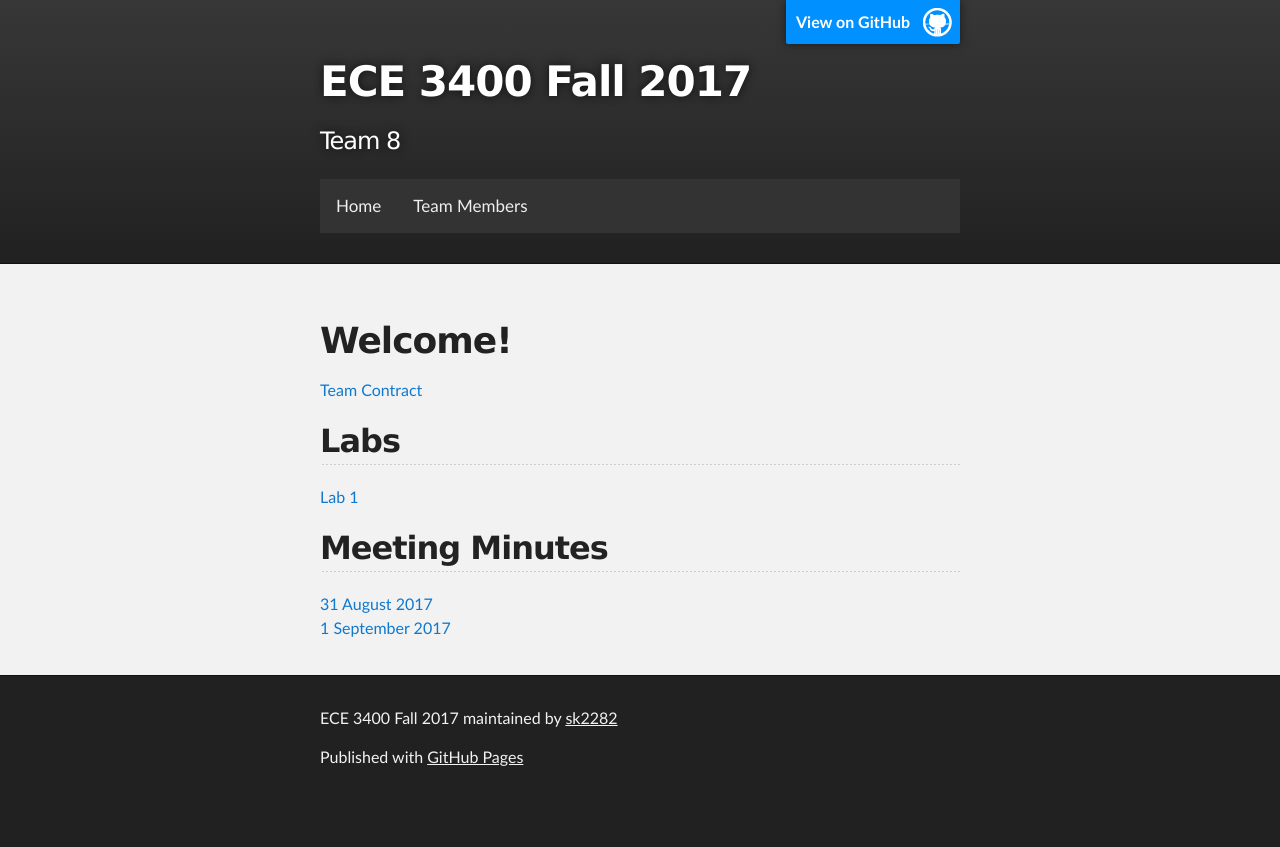
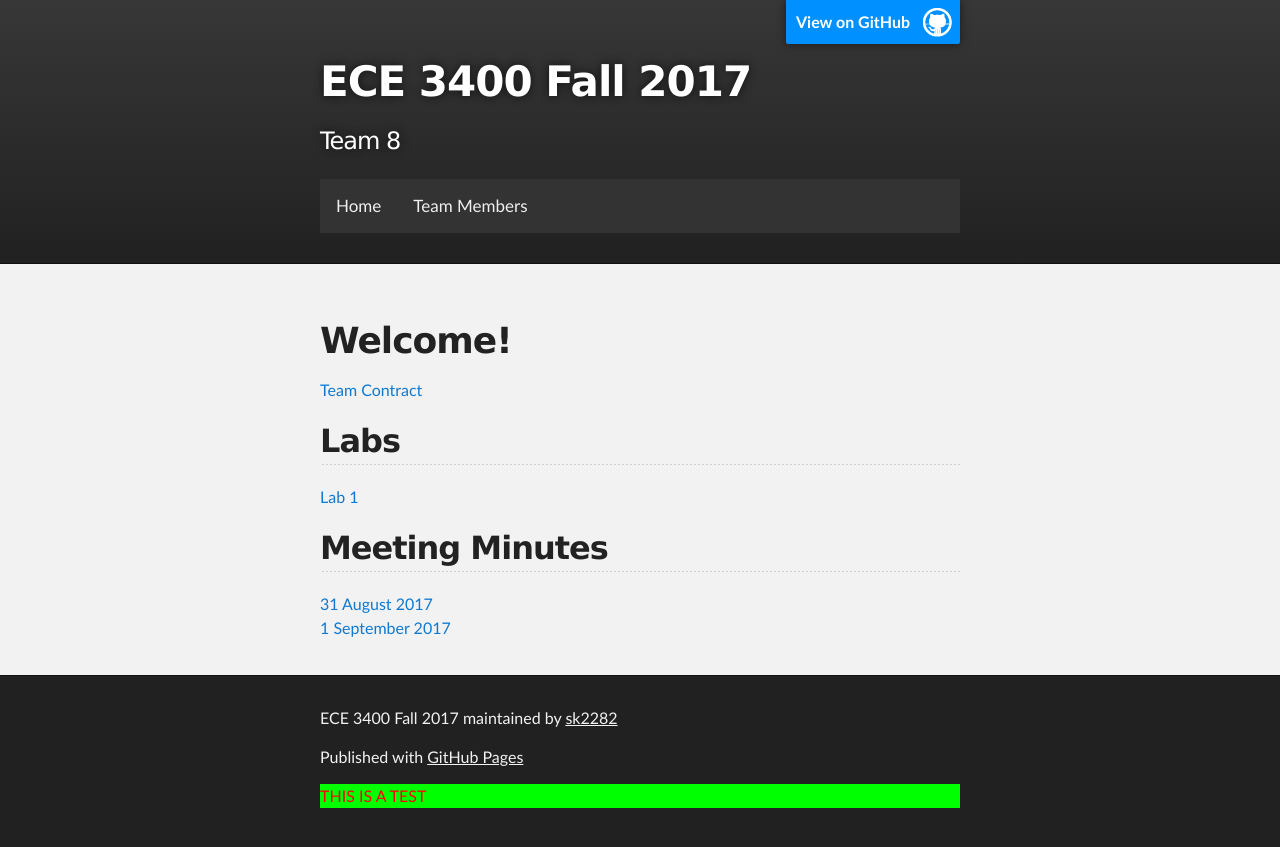
Before and after one commit to sk2282/ECE3400_Team8, a Jekyll site: the page built from index.md, in a window 1280 px wide. Shown: the top 847 px of the page. Built offline with Jekyll 4.4.1, drawn with Linux system fonts in a browser that asks for light colours; our own code applies the rules of GitHub Pages for plain Markdown files.

Commit message:
Update default.html

```diff
--- a/_layouts/default.html
+++ b/_layouts/default.html
@@ -77,6 +77,7 @@
         <p class="copyright">{{ site.title | default: site.github.repository_name }} maintained by <a href="{{ site.github.owner_url }}">{{ site.github.owner_name }}</a></p>
         {% endif %}
         <p>Published with <a href="https://pages.github.com">GitHub Pages</a></p>
+        <p class="testStyle">THIS IS A TEST</p>
       </footer>
     </div>
 
```
